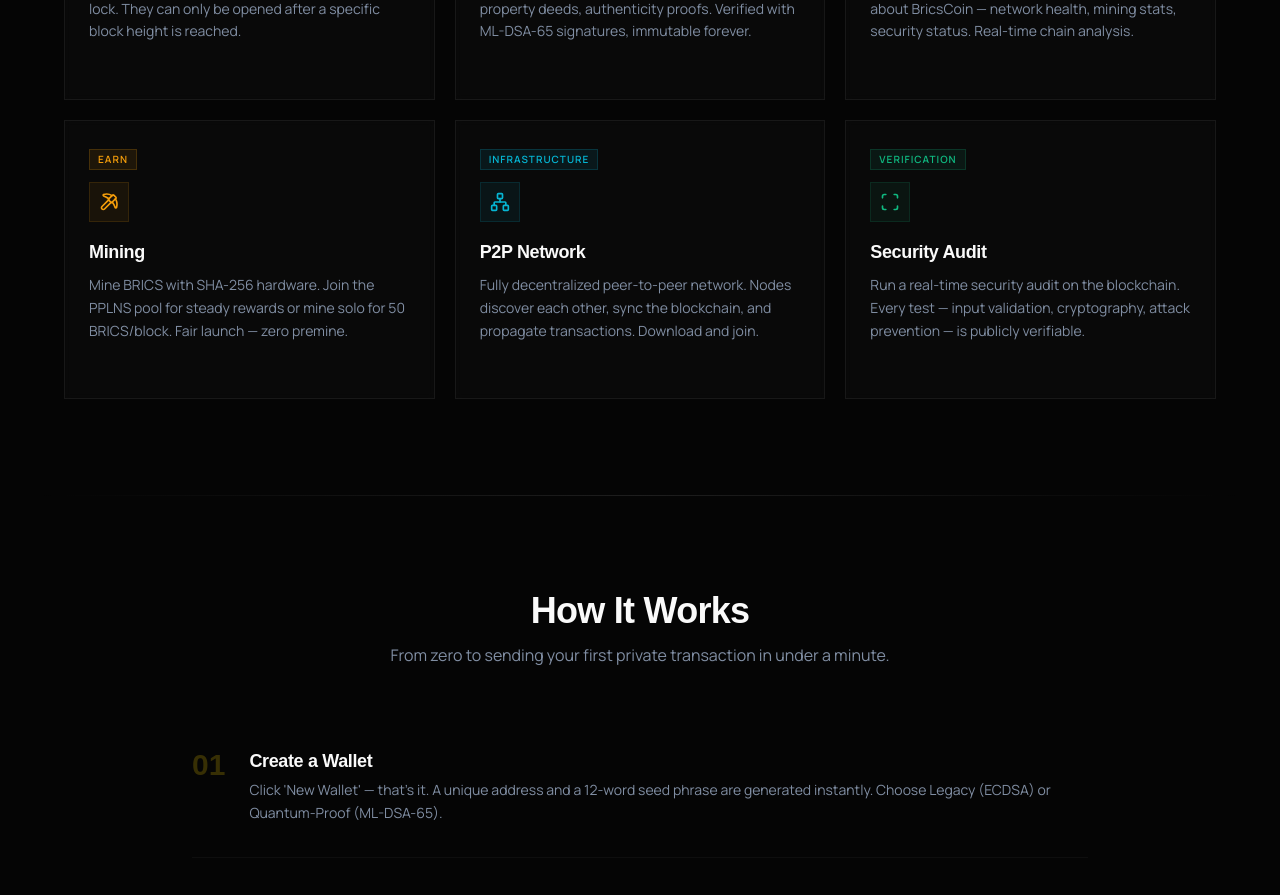
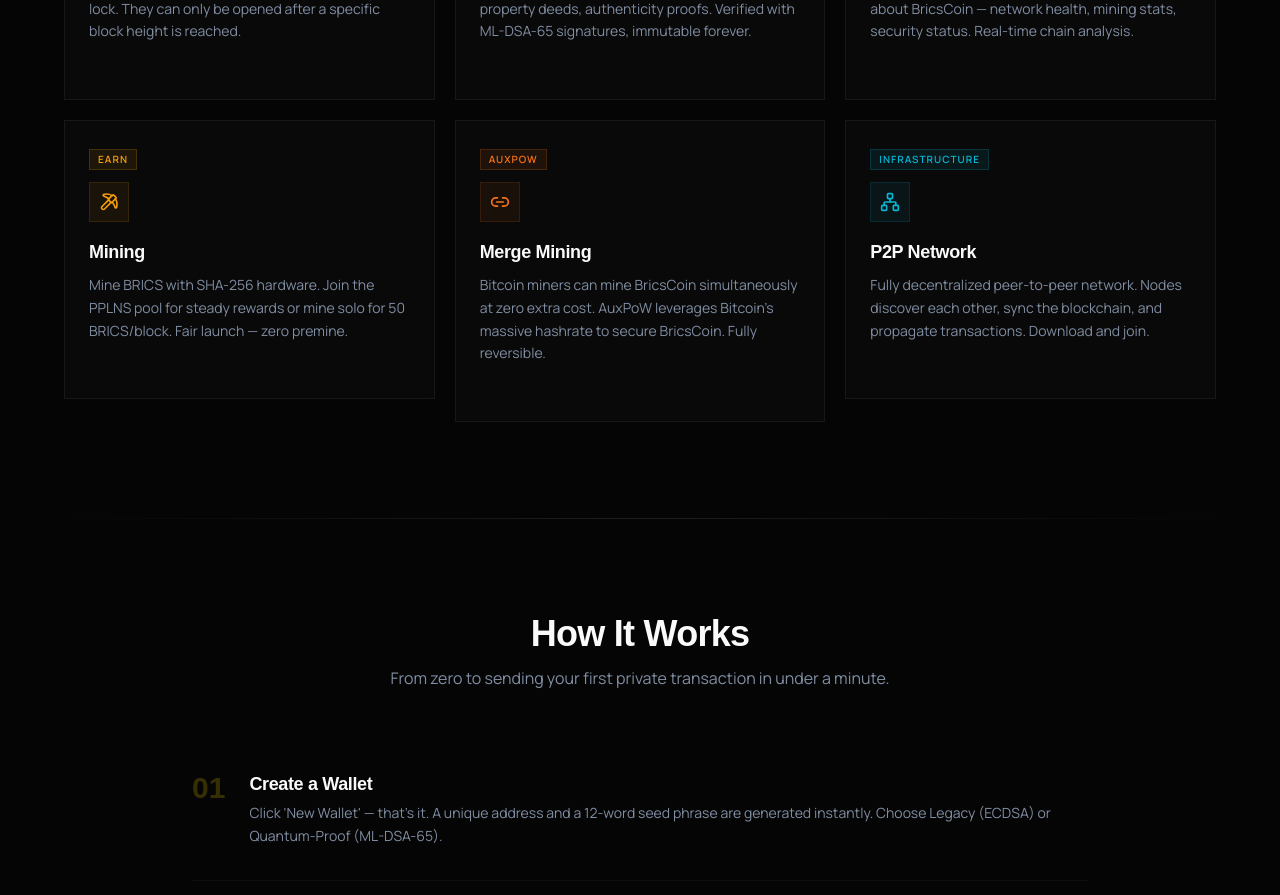
Before and after one commit to Bricscoin2026/Bricscoin, a React (Create React App) app in the folder frontend/: page / in a window 1280 px wide. Shown: the part 3720-4615 px from the top of the page. Built offline with nearby package versions, Linux system fonts and the light colour scheme; no server answers; a web font is replaced by a local one.

Commit message:
auto-commit for f3fe24be-af29-458a-9e56-37e0ba2efa0a

```diff
--- a/frontend/src/pages/Landing.jsx
+++ b/frontend/src/pages/Landing.jsx
@@ -346,12 +346,12 @@ export default function Landing() {
               description="Mint quantum-proof certificates — diplomas, property deeds, authenticity proofs. Verified with ML-DSA-65 signatures, immutable forever." />
             <FeatureCard icon={Brain} title="AI Oracle" link="/oracle" color="#10B981" delay={8} tag="Intelligence"
               description="An AI-powered blockchain analyst. Ask it anything about BricsCoin — network health, mining stats, security status. Real-time chain analysis." />
-            <FeatureCard icon={Pickaxe} title="Mining" link="/p2pool" color="#F59E0B" delay={9} tag="Earn"
+            <FeatureCard icon={Pickaxe} title="Mining" link="/mining" color="#F59E0B" delay={9} tag="Earn"
               description="Mine BRICS with SHA-256 hardware. Join the PPLNS pool for steady rewards or mine solo for 50 BRICS/block. Fair launch — zero premine." />
-            <FeatureCard icon={Network} title="P2P Network" link="/network" color="#06B6D4" delay={10} tag="Infrastructure"
+            <FeatureCard icon={Link2} title="Merge Mining" link="/merge-mining" color="#F97316" delay={10} tag="AuxPoW"
+              description="Bitcoin miners can mine BricsCoin simultaneously at zero extra cost. AuxPoW leverages Bitcoin's massive hashrate to secure BricsCoin. Fully reversible." />
+            <FeatureCard icon={Network} title="P2P Network" link="/network" color="#06B6D4" delay={11} tag="Infrastructure"
               description="Fully decentralized peer-to-peer network. Nodes discover each other, sync the blockchain, and propagate transactions. Download and join." />
-            <FeatureCard icon={Scan} title="Security Audit" link="/blockchain" color="#10B981" delay={11} tag="Verification"
-              description="Run a real-time security audit on the blockchain. Every test — input validation, cryptography, attack prevention — is publicly verifiable." />
           </div>
         </div>
       </section>
```
